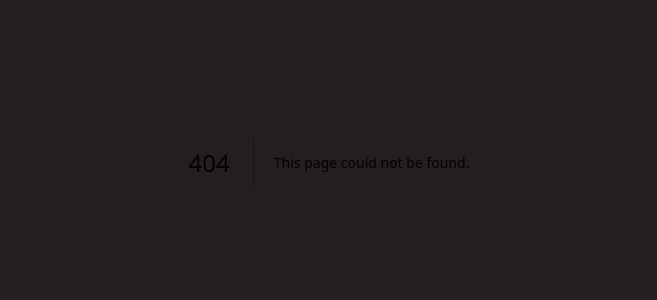
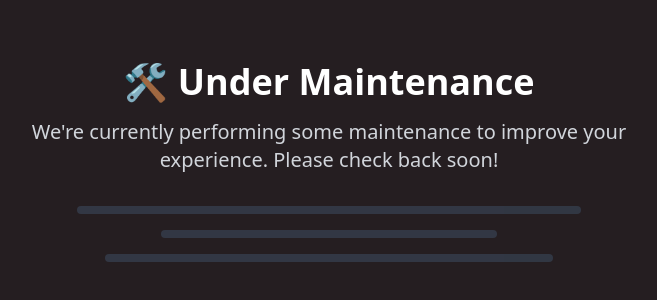
Before and after one commit to azaan-saifi/dream-navigator-v2, a Next.js app: page /maintenance in a window 1280 px wide. Before the commit this address had no page. Shown: the part 238-538 px from the top of the page, without its empty margins (311-968 px from the left). Built offline with nearby package versions, Linux system fonts and the light colour scheme.

Commit message:
maintainance

```diff
--- a/app/layout.tsx
+++ b/app/layout.tsx
@@ -16,6 +16,9 @@ const rubikRegular = localFont({
   src: "./fonts/Rubik-Regular.ttf",
   variable: "--font-rubikRegular",
 });
+
+// Set this to true when in maintenance mode
+const MAINTENANCE_MODE = true;
 
 export const metadata: Metadata = {
   title: "Dream Navigator",
@@ -63,7 +66,26 @@ export default function RootLayout({
           className={`${rubikRegular.variable} ${uthmaniScript.variable} bg-dark-100 antialiased`}
         >
           <Toaster position="top-center" reverseOrder={false} />
-          {children}
+          {MAINTENANCE_MODE ? (
+            <div className="flex min-h-screen items-center justify-center bg-dark-100 p-4">
+              <div className="max-w-2xl text-center">
+                <h1 className="mb-4 text-4xl font-bold text-white">
+                  🛠️ Under Maintenance
+                </h1>
+                <p className="mb-8 text-xl text-gray-300">
+                  We&apos;re currently performing some maintenance to improve
+                  your experience. Please check back soon!
+                </p>
+                <div className="animate-pulse">
+                  <div className="mx-auto mb-4 h-2 w-3/4 rounded bg-gray-700"></div>
+                  <div className="mx-auto mb-4 h-2 w-1/2 rounded bg-gray-700"></div>
+                  <div className="mx-auto h-2 w-2/3 rounded bg-gray-700"></div>
+                </div>
+              </div>
+            </div>
+          ) : (
+            children
+          )}
         </body>
       </ClerkProvider>
     </html>
--- /dev/null
+++ b/app/maintenance/page.tsx
@@ -0,0 +1,22 @@
+import React from "react";
+
+export default function MaintenancePage() {
+  return (
+    <div className="flex min-h-screen items-center justify-center bg-dark-100 p-4">
+      <div className="max-w-2xl text-center">
+        <h1 className="mb-4 text-4xl font-bold text-white">
+          🛠️ Under Maintenance
+        </h1>
+        <p className="mb-8 text-xl text-gray-300">
+          We&apos;re currently performing some maintenance to improve your
+          experience. Please check back soon!
+        </p>
+        <div className="animate-pulse">
+          <div className="mx-auto mb-4 h-2 w-3/4 rounded bg-gray-700"></div>
+          <div className="mx-auto mb-4 h-2 w-1/2 rounded bg-gray-700"></div>
+          <div className="mx-auto h-2 w-2/3 rounded bg-gray-700"></div>
+        </div>
+      </div>
+    </div>
+  );
+}
```
